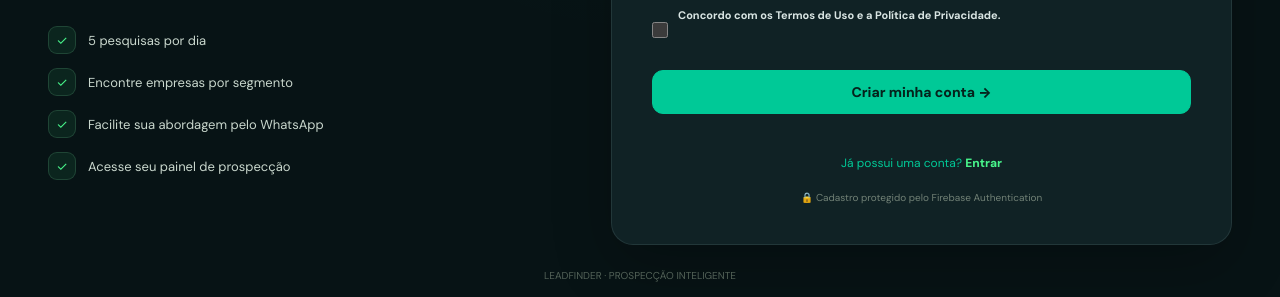
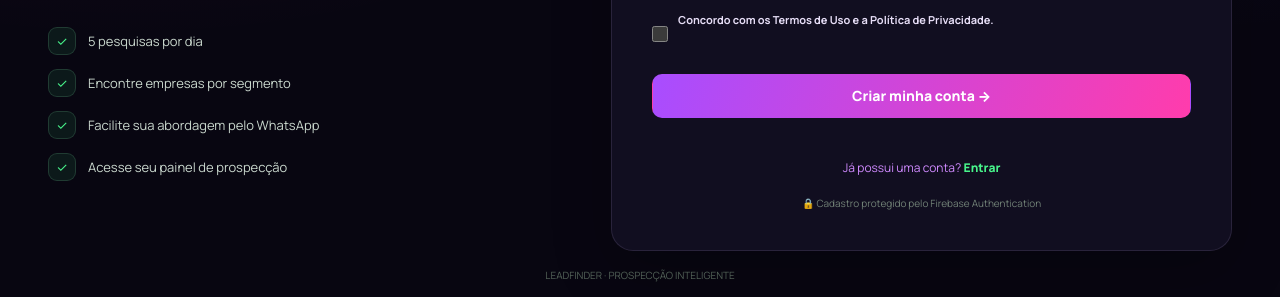
Before and after one commit to ffc30793-dev/Leadfinder_, a website: page pages/cadastro.html in a window 1280 px wide. Shown: the part 503-800 px from the top of the page. Drawn offline with Linux system fonts and the light colour scheme; no server answers.

Commit message:
Add files via upload

```diff
--- a/pages/cadastro.html
+++ b/pages/cadastro.html
@@ -334,6 +334,7 @@
     }
   </style>
   <link rel="stylesheet" href="../css/reference-theme.css">
+  <link rel="stylesheet" href="../css/reference-layout-theme.css">
 </head>
 
 <body>
```
Also changed, not shown: pages/configuracoes.html (+1 -0 lines), pages/dashboard.html (+1 -0 lines), pages/historico.html (+1 -0 lines), pages/login.html (+1 -0 lines), pages/perfil.html (+1 -0 lines), pages/planos.html (+1 -0 lines), pages/resultados.html (+1 -0 lines).
